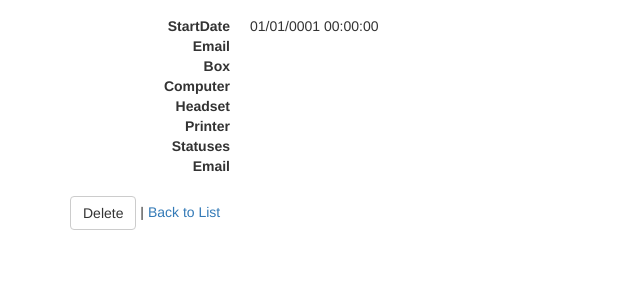
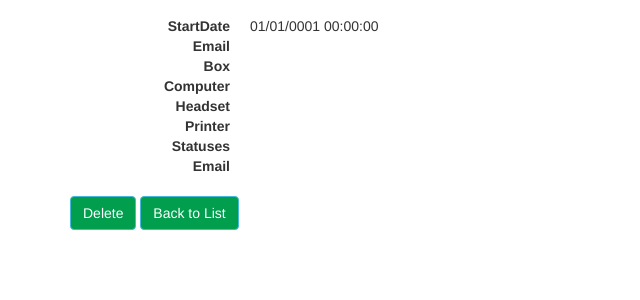
Before and after one commit to kelvinbeaksh/IT-Control-Tower, an ASP.NET MVC app: template Views/NewHires/Delete.cshtml in a window 1280 px wide. Shown: the part 244-544 px from the top of the page, without its empty margins (0-640 px from the left). Run offline with ASP.NET Core 8 and stand-ins for ASP.NET MVC 5, Linux system fonts and the light colour scheme; the template is opened without the code that fills it, so the values that code supplies are empty; the project's own start-up code is not run, and a stand-in starts its controllers and pages; some libraries are stand-ins or nearby versions.

Commit message:
Fix delete button style

```diff
--- a/Views/NewHires/Delete.cshtml
+++ b/Views/NewHires/Delete.cshtml
@@ -88,10 +88,11 @@
         {
             @Html.AntiForgeryToken()
 
-            <div class="form-actions no-color">
-                <input type="submit" value="Delete" class="btn btn-default" /> |
-                @Html.ActionLink("Back to List", "Index")
-            </div>
+    <div class="form-actions no-color">
+        <input type="submit" value="Delete" class="btn btn-info" style="background-color:#009e4d;" />
+        <input type="button" class="btn btn-info" value="Back to List" onclick="location.href='@Url.Action("Index")'" style="background-color:#009e4d;" />
+
+    </div>
         }
     </div>
 </div>
```
